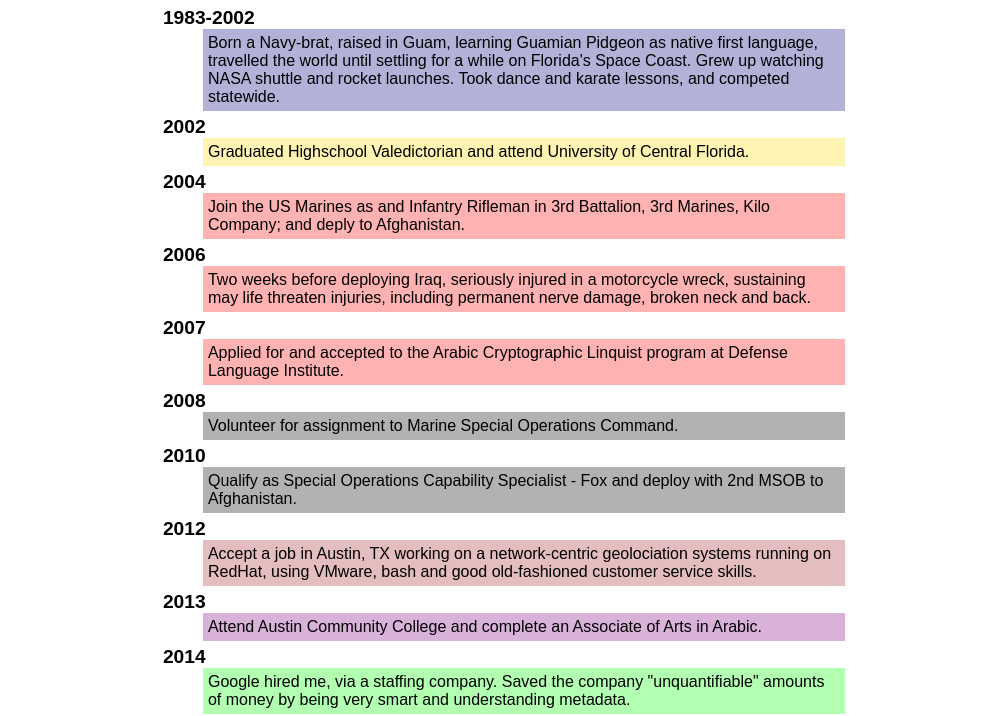
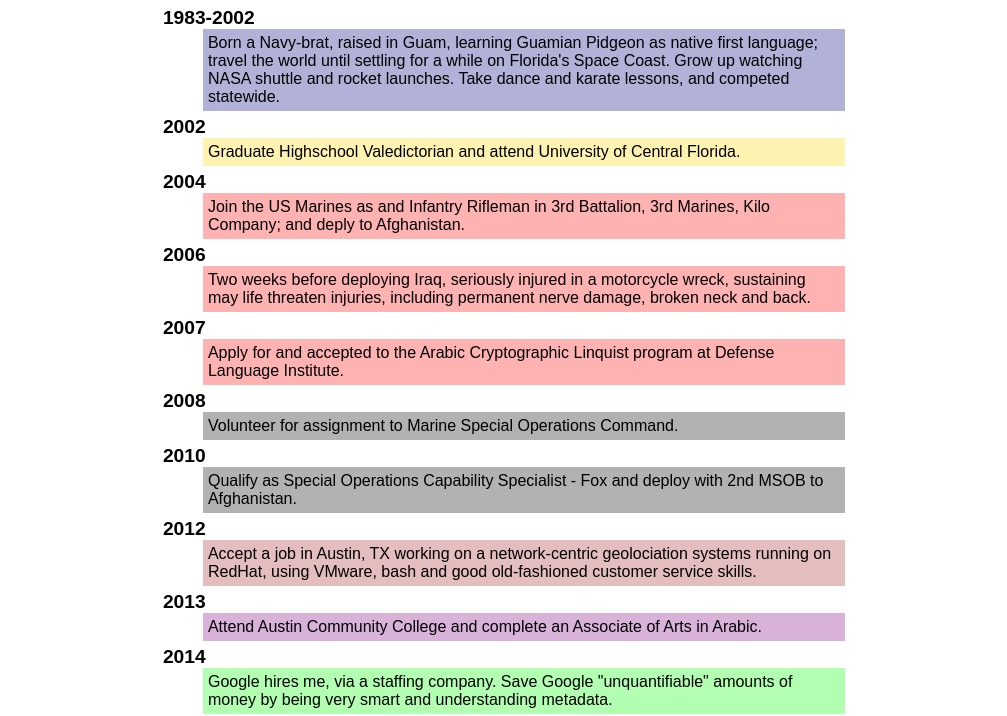
Before and after one commit to NonCreature0714/IntelBeastWebsite, a plain HTML site: page story.html in a window 1280 px wide. Shown: the part 102-818 px from the top of the page, without its empty margins (136-1143 px from the left). Drawn offline with Linux system fonts and the light colour scheme.

Commit message:
Remove bolding, Grammar fixed

```diff
--- a/story.html
+++ b/story.html
@@ -23,15 +23,15 @@
       <div class="cell">
         <dl class="story">
           <dt>1983-2002</dt>
-          <dd class="childhood">Born a Navy-brat, raised in Guam, learning Guamian Pidgeon as native first language, travelled the world until settling for a while on Florida's Space Coast. Grew up watching NASA shuttle and rocket launches. Took dance and karate lessons, and competed statewide.</dd>
+          <dd class="childhood">Born a Navy-brat, raised in Guam, learning Guamian Pidgeon as native first language; travel the world until settling for a while on Florida's Space Coast. Grow up watching NASA shuttle and rocket launches. Take dance and karate lessons, and competed statewide.</dd>
           <dt>2002</dt>
-          <dd class="ucf">Graduated Highschool Valedictorian and attend University of Central Florida.</dd>
+          <dd class="ucf">Graduate Highschool Valedictorian and attend University of Central Florida.</dd>
           <dt>2004</dt>
           <dd class="marines">Join the US Marines as and Infantry Rifleman in 3rd Battalion, 3rd Marines, Kilo Company; and deply to Afghanistan.</dd>
           <dt>2006</dt>
           <dd class="marines">Two weeks before deploying Iraq, seriously injured in a motorcycle wreck, sustaining may life threaten injuries, including permanent nerve damage, broken neck and back.</dd>
           <dt>2007</dt>
-          <dd class="marines">Applied for and accepted to the Arabic Cryptographic Linquist program at Defense Language Institute.</dd>
+          <dd class="marines">Apply for and accepted to the Arabic Cryptographic Linquist program at Defense Language Institute.</dd>
           <dt>2008</dt>
           <dd class="marsoc">Volunteer for assignment to Marine Special Operations Command.</dd>
           <dt>2010</dt>
@@ -41,7 +41,7 @@
           <dt>2013</dt>
           <dd class="acc">Attend Austin Community College and complete an Associate of Arts in Arabic.</dd>
           <dt>2014</dt>
-          <dd class="google">Google hired me, via a staffing company. Saved the company "unquantifiable" amounts of money by being very smart and understanding metadata.</dd>
+          <dd class="google">Google hires me, via a staffing company. Save Google "unquantifiable" amounts of money by being very smart and understanding metadata.</dd>
           <dt>2015</dt>
           <dd class="acc">Attend Austin Community College, this time as a Computer Programming Student. Earned C++ certificate.</dd>
           <dt>Present</dt>
```
Also changed, not shown: projects.html (+4 -4 lines).
